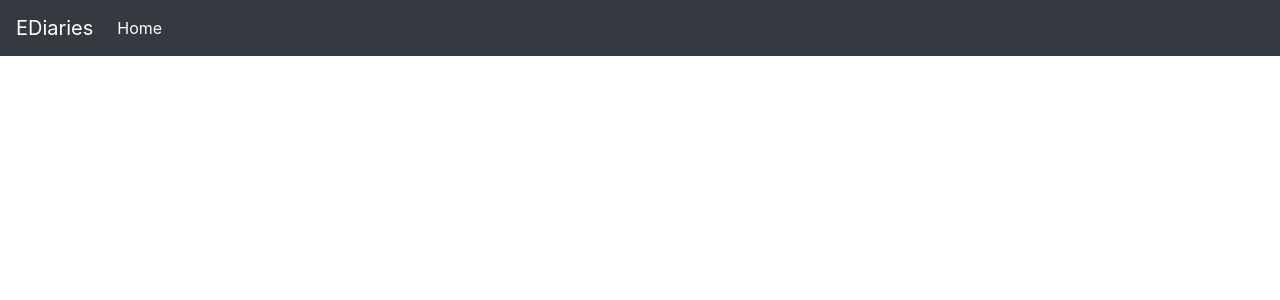
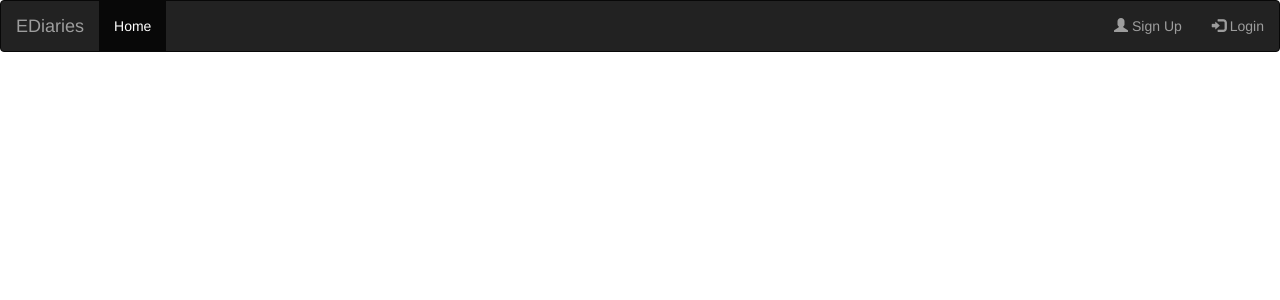
Before and after one commit to tuhindewan/EDiaries, a Django app: template templates/base.html in a window 1280 px wide. Shown: the top 300 px of the page. Run offline with Django 3.2, Linux system fonts and the light colour scheme; the template is opened without the code that fills it, so the values that code supplies are empty; some libraries are stand-ins or nearby versions.

Commit message:
App Login:   - Update base html file

```diff
--- a/templates/base.html
+++ b/templates/base.html
@@ -6,31 +6,36 @@
         <meta name="viewport" content="width=device-width, initial-scale=1, shrink-to-fit=no">
 
         <!-- Bootstrap CSS -->
-        <link rel="stylesheet" href="https://stackpath.bootstrapcdn.com/bootstrap/4.5.0/css/bootstrap.min.css">
+        <link rel="stylesheet" href="https://maxcdn.bootstrapcdn.com/bootstrap/3.4.1/css/bootstrap.min.css">
 
         <title>{% block title %} EDiaries - Blogs {% endblock %}</title>
     </head>
     <body>
-        <nav class="navbar navbar-expand-lg navbar-dark bg-dark">
-            <a class="navbar-brand" href="{% url 'index' %}">EDiaries</a>
-            <button class="navbar-toggler" type="button" data-toggle="collapse" data-target="#navbarNavAltMarkup" aria-controls="navbarNavAltMarkup" aria-expanded="false" aria-label="Toggle navigation">
-                <span class="navbar-toggler-icon"></span>
-            </button>
-            <div class="collapse navbar-collapse" id="navbarNavAltMarkup">
-                <div class="navbar-nav">
-                <a class="nav-item nav-link active" href="{% url 'index' %}">
-                    Home <span class="sr-only">(current)</span>
-                </a>
+        <nav class="navbar navbar-inverse">
+            <div class="container-fluid">
+                <div class="navbar-header">
+                <a class="navbar-brand" href="{% url 'index' %}">EDiaries</a>
                 </div>
+                <ul class="nav navbar-nav">
+                <li class="active"><a href="{% url 'index' %}">Home</a></li>
+                </ul>
+                <ul class="nav navbar-nav navbar-right">
+                <li><a href="{% url 'app_login:signup' %}"><span class="glyphicon glyphicon-user"></span> Sign Up</a></li>
+                <li><a href="#"><span class="glyphicon glyphicon-log-in"></span> Login</a></li>
+                </ul>
             </div>
         </nav>
-        {% block body %}
-        {% endblock %}
+
+        <div class="container">
+            {% block body %}
+
+            {% endblock %}
+        </div>
+
 
         <!-- Optional JavaScript -->
         <!-- jQuery first, then Popper.js, then Bootstrap JS -->
-        <script src="https://code.jquery.com/jquery-3.5.1.slim.min.js"></script>
-        <script src="https://cdn.jsdelivr.net/npm/popper.js@1.16.0/dist/umd/popper.min.js"></script>
-        <script src="https://stackpath.bootstrapcdn.com/bootstrap/4.5.0/js/bootstrap.min.js"></script>
+        <script src="https://ajax.googleapis.com/ajax/libs/jquery/3.5.1/jquery.min.js"></script>
+        <script src="https://maxcdn.bootstrapcdn.com/bootstrap/3.4.1/js/bootstrap.min.js"></script>
     </body>
 </html>
```
